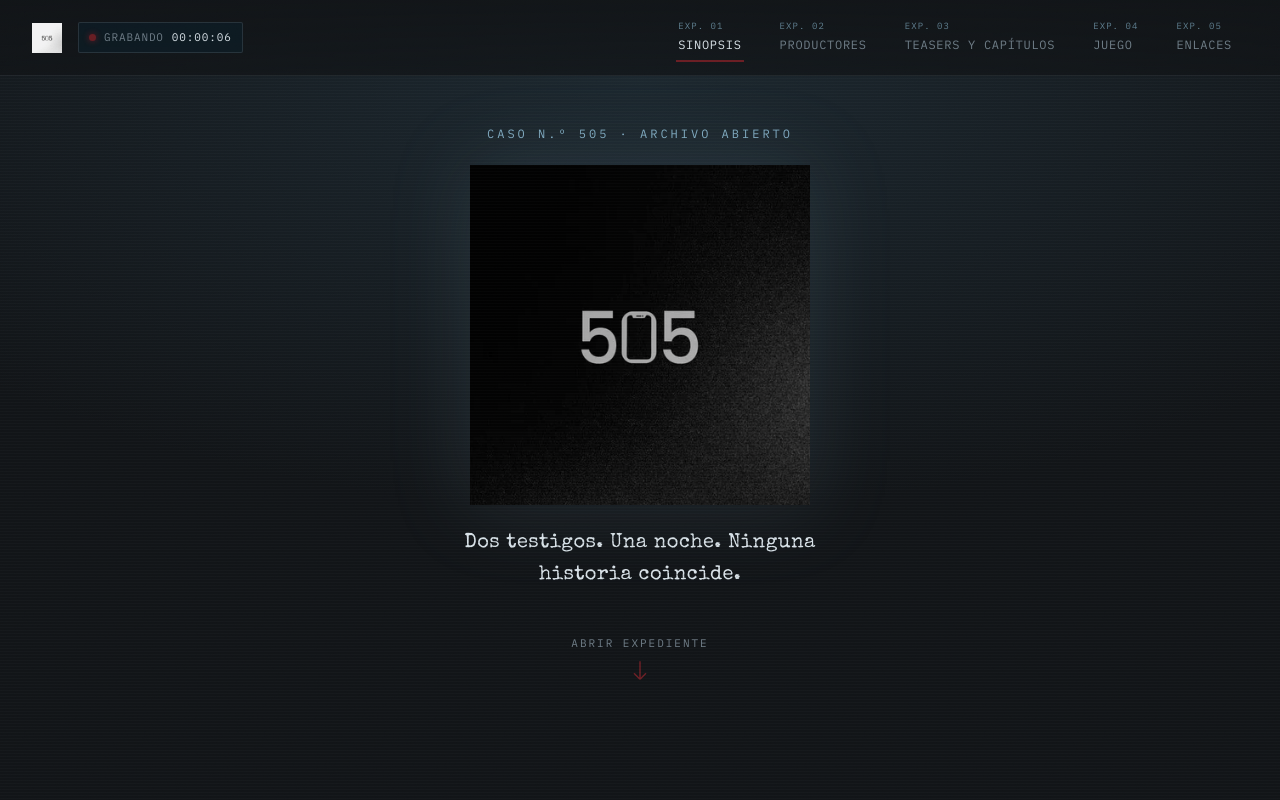
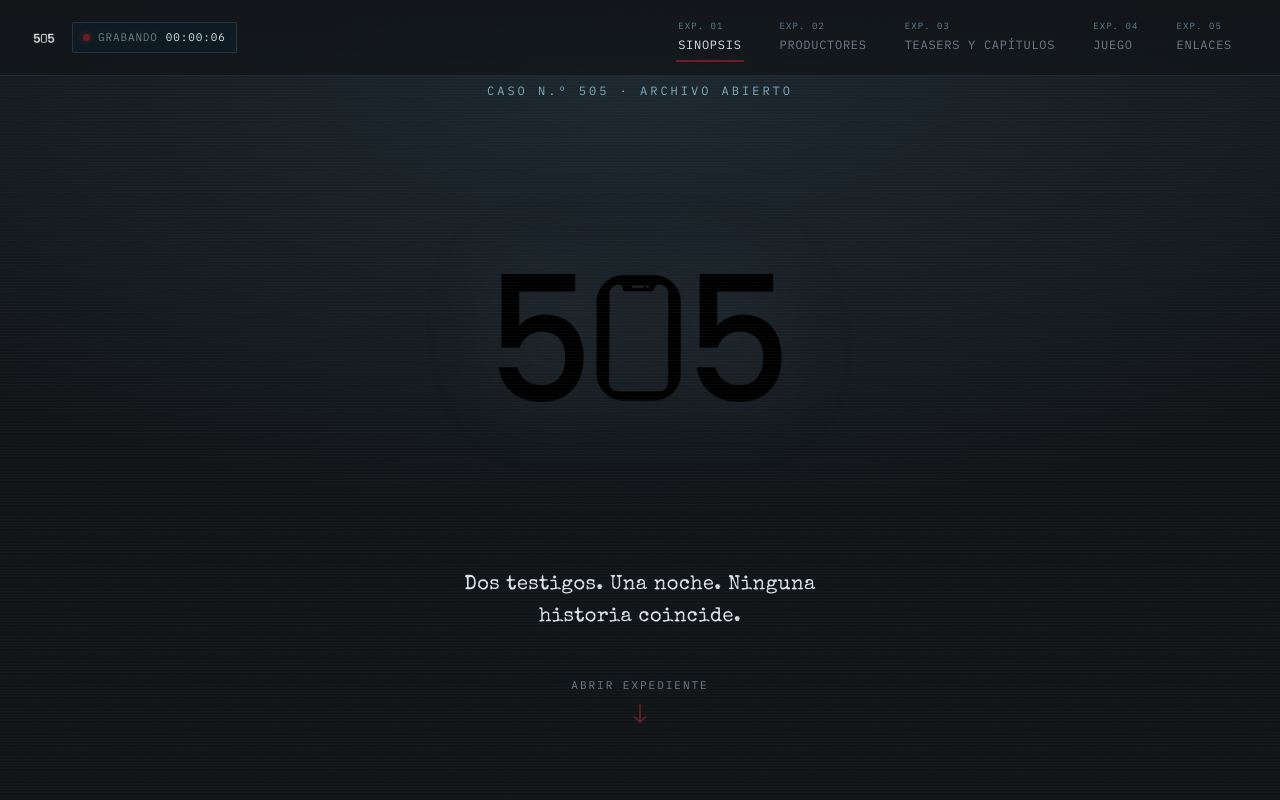
Before and after one commit to Alberrt00m/505_Page, a plain HTML site: page index.html in a window 1280 px wide. Shown: the top 800 px of the page. Drawn offline with nearby package versions, Linux system fonts and the light colour scheme.

Commit message:
corrección del index

```diff
--- a/index.html
+++ b/index.html
@@ -21,7 +21,7 @@
 <header class="topnav" id="topnav">
   <div class="brand-group">
     <a href="#top" class="brand">
-      <img src="images/logo.png" alt="505" class="brand-logo">
+      <img src="others/logo-mark.png" alt="505" class="brand-logo">
     </a>
     <div class="rec-badge" aria-hidden="true">
       <span class="rec-dot"></span>
@@ -45,7 +45,7 @@
 <section class="hero" id="top">
   <div class="hero-inner">
     <p class="case-number">CASO N.º 505 · ARCHIVO ABIERTO</p>
-    <img src="images/logo.png" alt="505 — Miniserie de suspenso" class="hero-logo">
+    <img src="others/logo-mark.png" alt="505 — Miniserie de suspenso" class="hero-logo">
     <p class="hero-tag">Dos testigos. Una noche. Ninguna historia coincide.</p>
     <a href="#sinopsis" class="scroll-cue">
       <span>ABRIR EXPEDIENTE</span>
```
